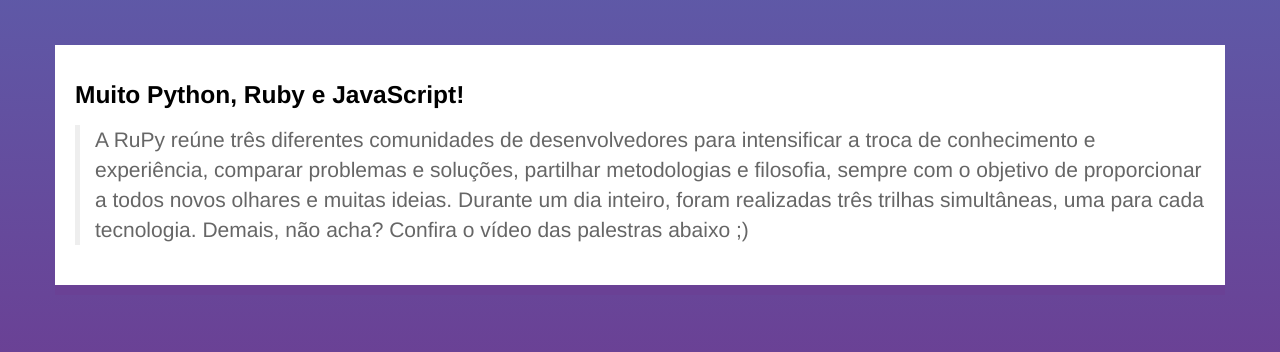
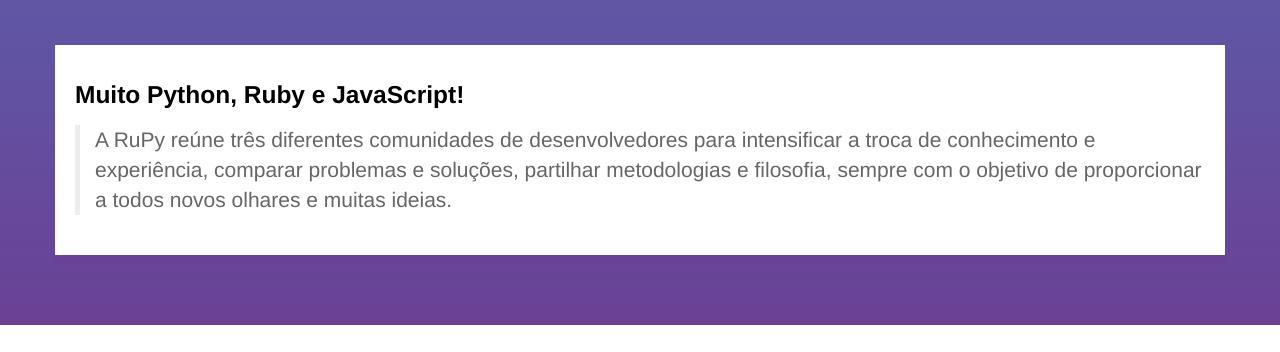
Before and after one commit to wlads/13.rupy.com.br, a website: page index.html in a window 1280 px wide. Shown: the part 1300-1652 px from the top of the page. Drawn offline with nearby package versions, Linux system fonts and the light colour scheme.

Commit message:
Update index.html

```diff
--- a/index.html
+++ b/index.html
@@ -73,7 +73,7 @@
             <div class="span12">
               <h3>Muito Python, Ruby e JavaScript!</h3>
               <blockquote class="lead">A RuPy reúne três diferentes comunidades de desenvolvedores para
-              intensificar a troca de conhecimento e experiência, comparar problemas e soluções, partilhar metodologias e filosofia, sempre com o objetivo de proporcionar a todos novos olhares e muitas ideias. Durante um dia inteiro, foram realizadas três trilhas simultâneas, uma para cada tecnologia. Demais, não acha? Confira o vídeo das palestras abaixo ;)</blockquote>
+              intensificar a troca de conhecimento e experiência, comparar problemas e soluções, partilhar metodologias e filosofia, sempre com o objetivo de proporcionar a todos novos olhares e muitas ideias.</blockquote>
             </div>
           </div>
         </div>
```
